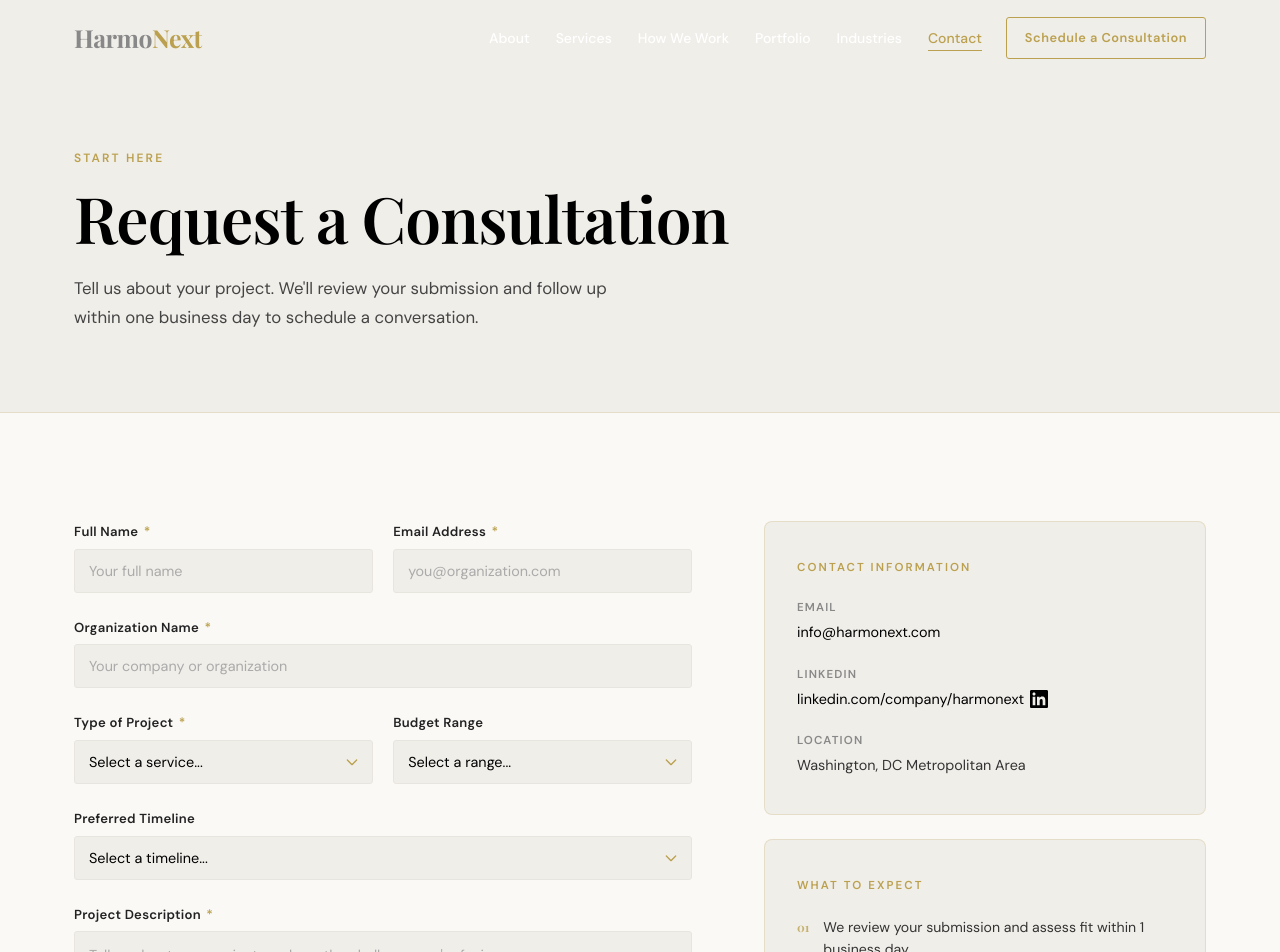
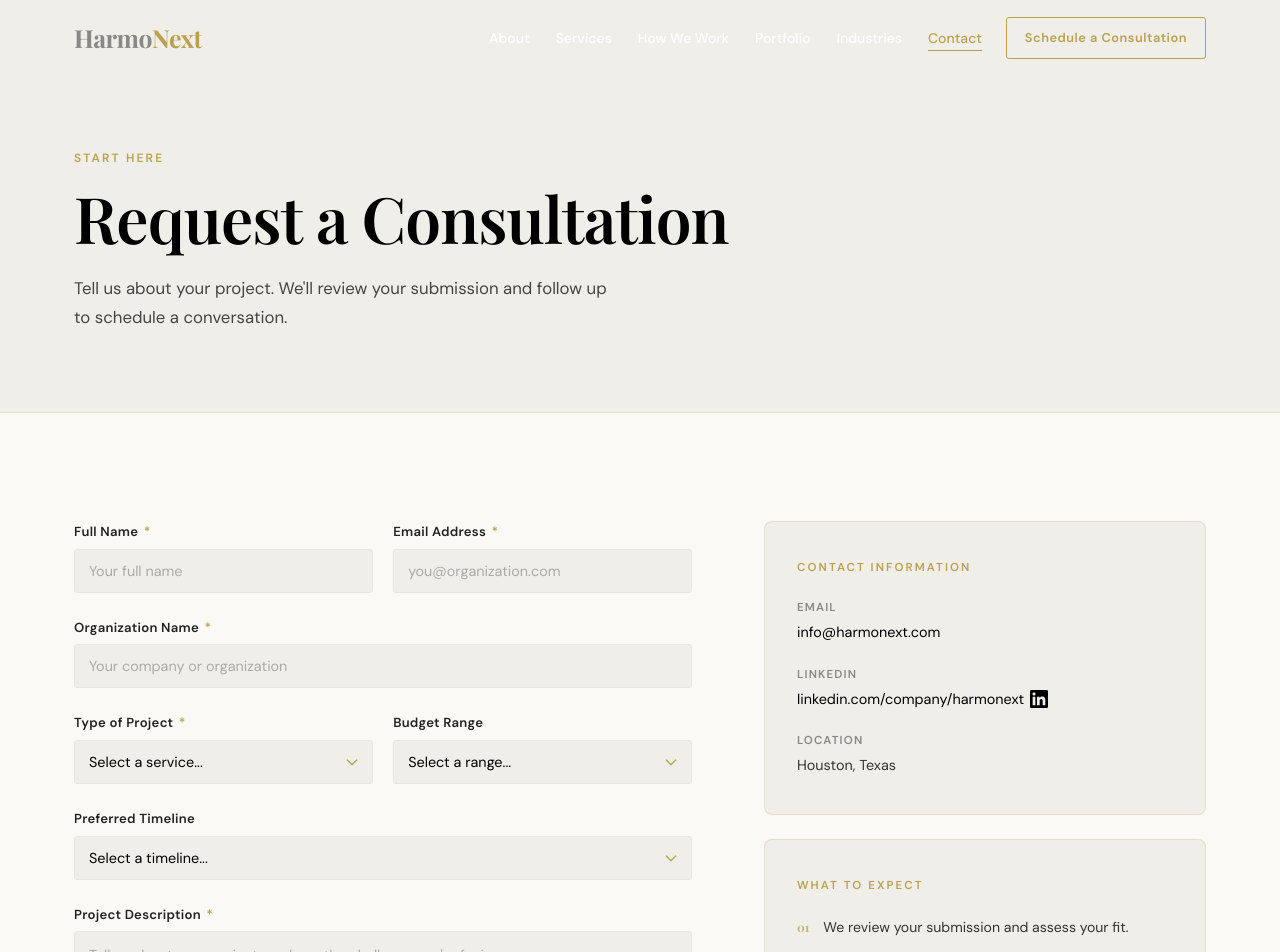
Before and after one commit to daniyellaharmonext/harmonext, a React (Vite) app: page /contact in a window 1280 px wide. Shown: the top 952 px of the page. Built offline with nearby package versions, Linux system fonts and the light colour scheme; a web font is replaced by a local one.

Commit message:
fixed alignment for portfolio card and copy throughout the site

```diff
--- a/src/pages/Contact/Contact.jsx
+++ b/src/pages/Contact/Contact.jsx
@@ -130,7 +130,7 @@ const Contact = () => {
           <h1 className={styles.heroHeading}>Request a Consultation</h1>
           <p className={styles.heroSub}>
             Tell us about your project. We&apos;ll review your submission and follow up
-            within one business day to schedule a conversation.
+            to schedule a conversation.
           </p>
         </div>
       </section>
@@ -148,7 +148,7 @@ const Contact = () => {
                   <h2 className={styles.successHeading}>Submission Received</h2>
                   <p className={styles.successText}>
                     Thank you for reaching out. A member of the HarmoNext team will review
-                    your project details and be in touch within one business day.
+                    your project details and get in touch.
                   </p>
                   <button
                     className={styles.resetBtn}
@@ -386,7 +386,7 @@ const Contact = () => {
                 <span className={styles.infoLabel}>Location</span>
                 {/* TODO: Replace with real location */}
                 <span className={styles.infoText}>
-                  Washington, DC Metropolitan Area
+                  Houston, Texas
                 </span>
               </div>
             </div>
@@ -396,7 +396,7 @@ const Contact = () => {
               <ol className={styles.expectList}>
                 <li className={styles.expectItem}>
                   <span className={styles.expectNum}>01</span>
-                  <span>We review your submission and assess fit within 1 business day.</span>
+                  <span>We review your submission and assess your fit.</span>
                 </li>
                 <li className={styles.expectItem}>
                   <span className={styles.expectNum}>02</span>
--- a/src/pages/Home/Home.jsx
+++ b/src/pages/Home/Home.jsx
@@ -94,7 +94,7 @@ const Home = () => (
           playsInline
           aria-hidden="true"
         >
-          <source src="/downloads/office.mp4" type="video/mp4" />
+          <source src="/assets/hero-video.mp4" type="video/mp4" />
         </video>
         {/* Dark overlay — keeps text readable over any video content */}
         <div className={styles.videoOverlay} aria-hidden="true" />
--- a/src/pages/Portfolio/Portfolio.jsx
+++ b/src/pages/Portfolio/Portfolio.jsx
@@ -151,7 +151,7 @@ const Portfolio = () => (
 
         <div className={styles.caseGrid}>
           {ADDITIONAL.map((cs, i) => (
-            <SectionReveal key={cs.id} delay={i * 100}>
+            <SectionReveal key={cs.id} delay={i * 100} className={styles.cardReveal}>
               <article className={styles.caseCard}>
                 <div className={styles.caseCardHeader}>
                   <span className={styles.caseTag}>{cs.tag}</span>
--- a/src/pages/Portfolio/Portfolio.module.css
+++ b/src/pages/Portfolio/Portfolio.module.css
@@ -188,7 +188,12 @@
   gap: 28px;
 }
 
+.cardReveal {
+  height: 100%;
+}
+
 .caseCard {
+  height: 100%;
   background-color: var(--color-bg);
   border-radius: var(--radius-md);
   padding: 40px 36px;
```
Also changed, not shown: 1 other file (tests, documents, lock files or other folders).
